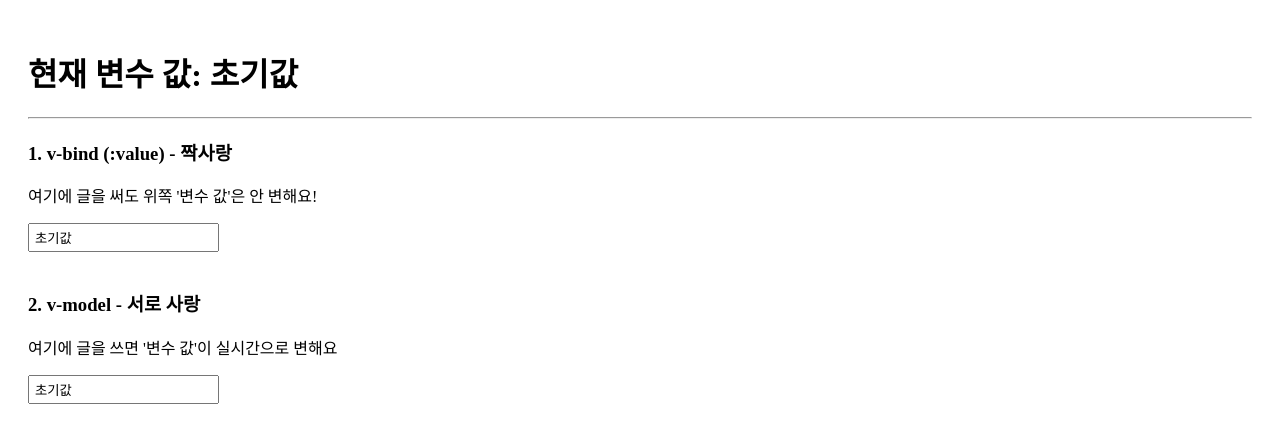
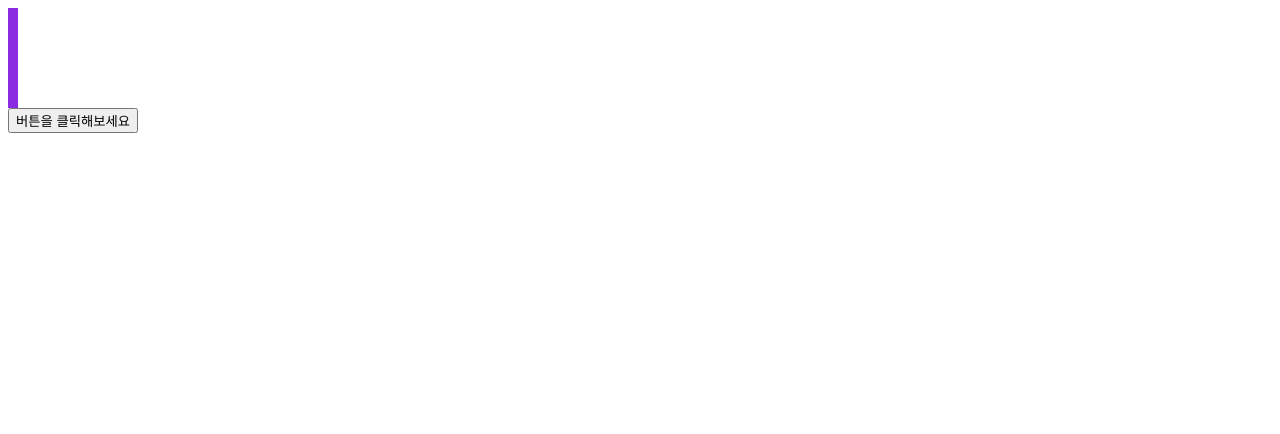
Before and after one commit to bani92/vue_practice, a Vue app: page / in a window 1280 px wide. Shown: the top 434 px of the page. Built offline with nearby package versions, Linux system fonts and the light colour scheme.

Commit message:
[20251121] style 바인딩

```diff
--- a/src/App.vue
+++ b/src/App.vue
@@ -1,30 +1,35 @@
 <template>
-  <div style="padding: 20px;">
-    <h1>현재 변수 값: {{ myText }}</h1>
-    <hr />
-
-    <h3>1. v-bind (:value) - 짝사랑</h3>
-    <p>여기에 글을 써도 위쪽 '변수 값'은 안 변해요!</p>
-    <input :value="myText" style="padding: 5px;"></input>
-
-    <br /><br />
-
-    <h3>2. v-model - 서로 사랑</h3>
-    <p>여기에 글을 쓰면 '변수 값'이 실시간으로 변해요</p>
-    <input v-model="myText" style="padding: 5px;"></input>
-  </div>
+  <!--  inline 스타일 > 클래스 스타일 -->
+  <div
+    class="demo"
+    @mouseover="initWidth"
+    :style="{ width: myWidth + 'px' }"
+  ></div>
+  <button @click="incWidth">버튼을 클릭해보세요</button>
 </template>
 
 <script>
 export default {
   data() {
     return {
-      myText: "초기값"
-    }
-  }
-}
+      myWidth: 10,
+    };
+  },
+  methods: {
+    incWidth: function () {
+      this.myWidth += 10;
+    },
+    initWidth: function () {
+      this.myWidth = 10;
+    },
+  },
+};
 </script>
 
-<style lang="scss" scoped>
-
+<style>
+.demo {
+  width: 100px;
+  height: 100px;
+  background-color: blueviolet;
+}
 </style>
```
